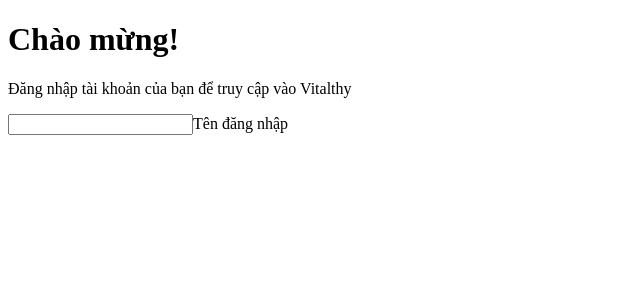
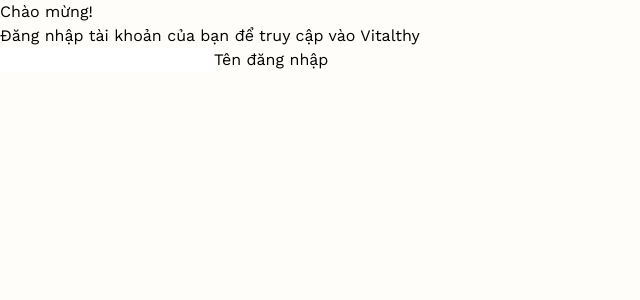
Before and after one commit to Tankira/Vitalthy-App, a Vue app: page / in a window 1280 px wide. Shown: the top 300 px of the page, without its empty margins (0-640 px from the left). Built offline with nearby package versions, Linux system fonts and the light colour scheme.

Commit message:
Add font, tailwind and change default background

```diff
--- a/src/style.css
+++ b/src/style.css
@@ -0,0 +1,27 @@
+@tailwind base;
+@tailwind components;
+@tailwind utilities;
+
+* {
+    margin: 0;
+    padding: 0;
+    box-sizing: border-box;
+}
+
+:root {
+    background: #fffdfa;
+    font-family: 'Work Sans';
+}
+
+@font-face {
+    font-family: 'Work Sans';
+    font-weight: 100 900;
+    src: url('./assets/Fonts/Work Sans/WorkSans-VariableFont_wght.ttf') format('TrueType');
+}
+
+@font-face {
+    font-family: 'Work Sans';
+    font-weight: 100 900;
+    font-style: italic;
+    src: url('./assets/Fonts/Work Sans/WorkSans-Italic-VariableFont_wght.ttf') format('TrueType');
+}
```
